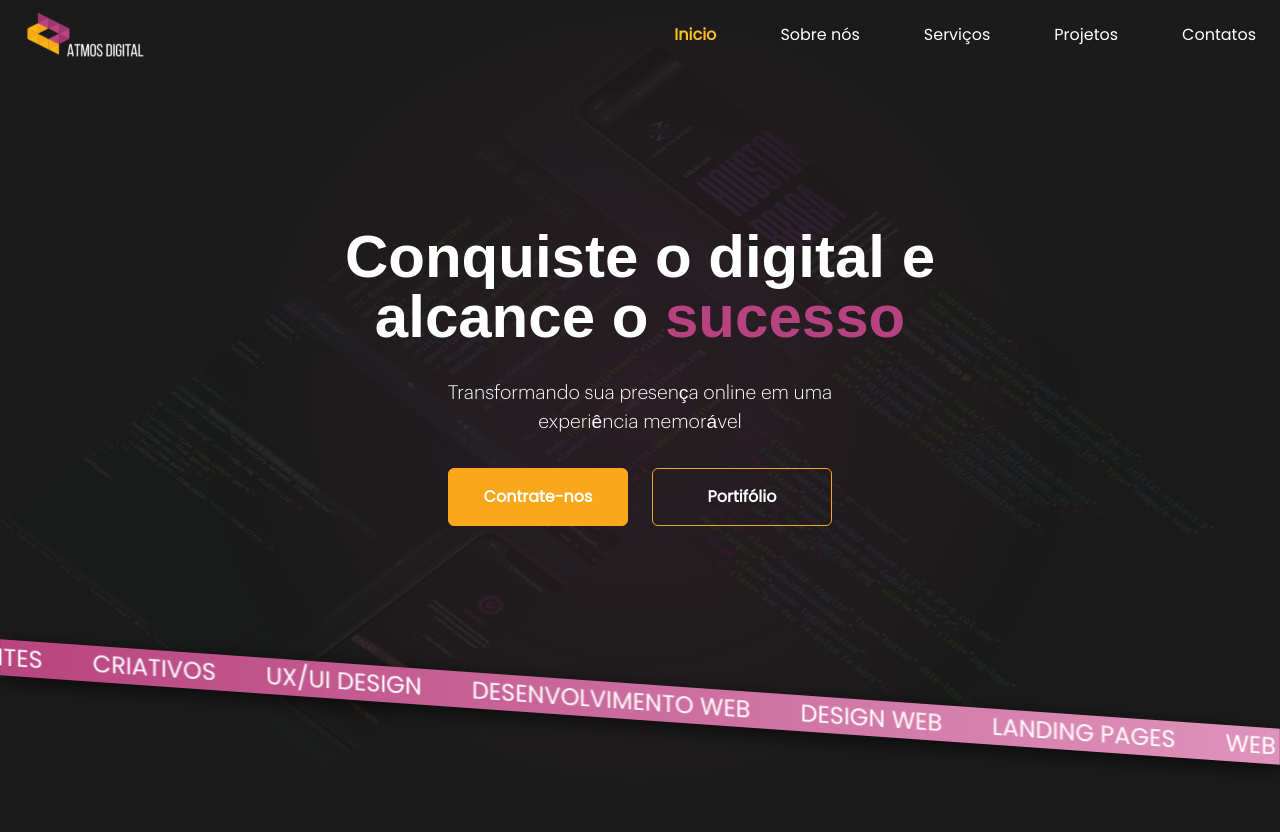
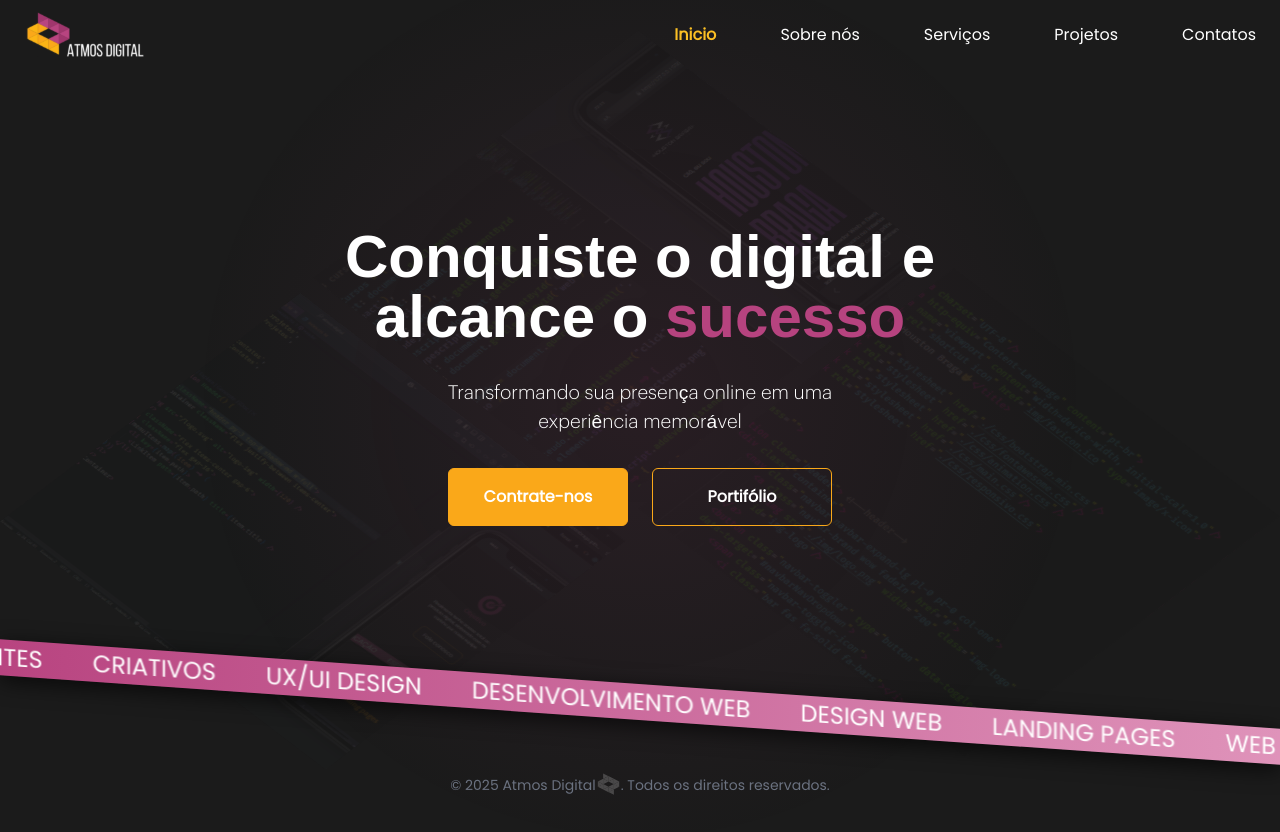
Before and after one commit to houstonbraga/Atmos-Digital-React, a React (Vite) app: page / in a window 1280 px wide. Shown: the top 832 px of the page. Built offline with nearby package versions, Linux system fonts and the light colour scheme; a web font is replaced by a local one.

Commit message:
feat: add Footer component

```diff
--- /dev/null
+++ b/src/components/Footer.tsx
@@ -0,0 +1,7 @@
+export function Footer() {
+  return (
+    <div className="absolute bottom-0 pb-1">
+      <span className="flex items-center text-sm text-gray-500">© 2025 Atmos Digital <img src="./mark-footer-logo.svg" alt="mark-footer-logo" />. Todos os direitos reservados.</span>
+    </div>
+  )
+}
--- a/src/pages/Home/Home.tsx
+++ b/src/pages/Home/Home.tsx
@@ -1,3 +1,4 @@
+import { Footer } from "@/components/Footer";
 import { ButtonHome } from "../../components/ButtonHome";
 import { Header } from "../../components/Header/Header";
 import { ShadowBg } from "../../components/ShadowBg";
@@ -23,8 +24,8 @@ export function Home() {
           <ButtonHome variant="primary" title="Portifólio" />
         </div>
       </div>
-
       <Carrousel />
+      <Footer />
     </div>
   );
 }
```
Also changed, not shown: public/mark-footer-logo.svg (added).
